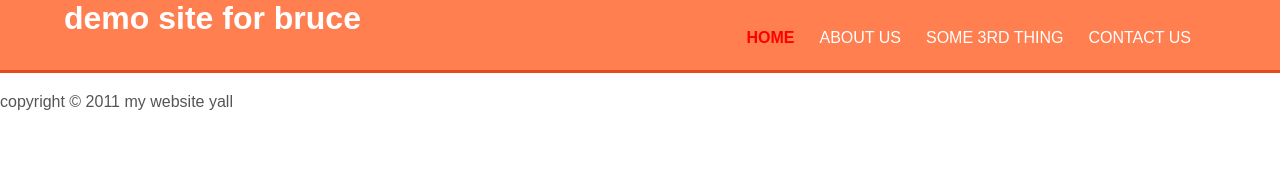
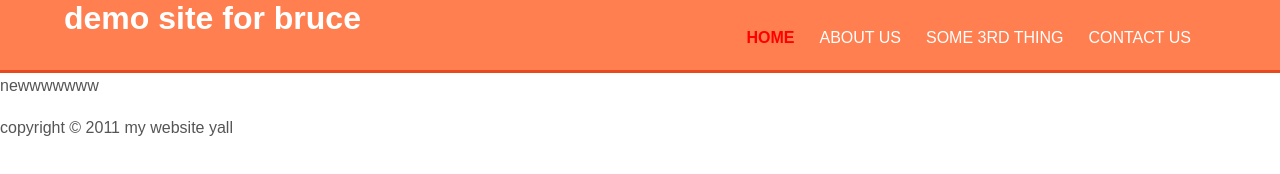
Before and after one commit to githubdemomazz/brucedemo1, a plain HTML site: page index.html in a window 1280 px wide. Drawn offline with Linux system fonts and the light colour scheme.

Commit message:
gh-pages ypdate test

```diff
--- a/index.html
+++ b/index.html
@@ -25,7 +25,7 @@
 		</nav>
 	</div>
 </header>
-<section><!--<button type="button" onclick="jjjdemo()">Try it</button>-->
+<section><!--<button type="button" onclick="jjjdemo()">Try it</button>-->newwwwwww
 </section>
 <section></section>
 <section></section>
```
Also changed, not shown: 1 other file.
